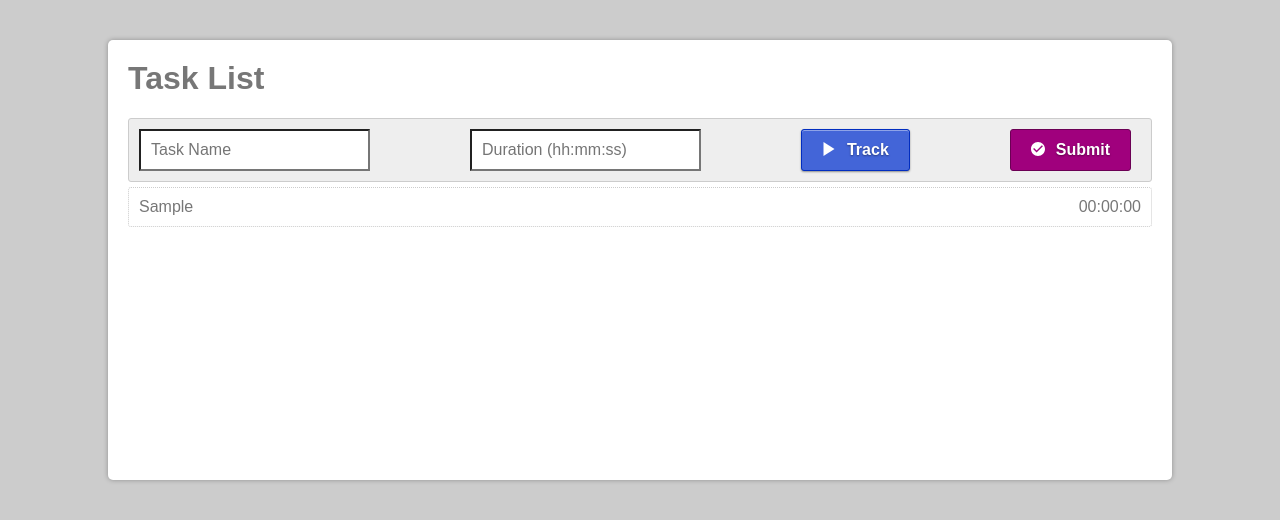
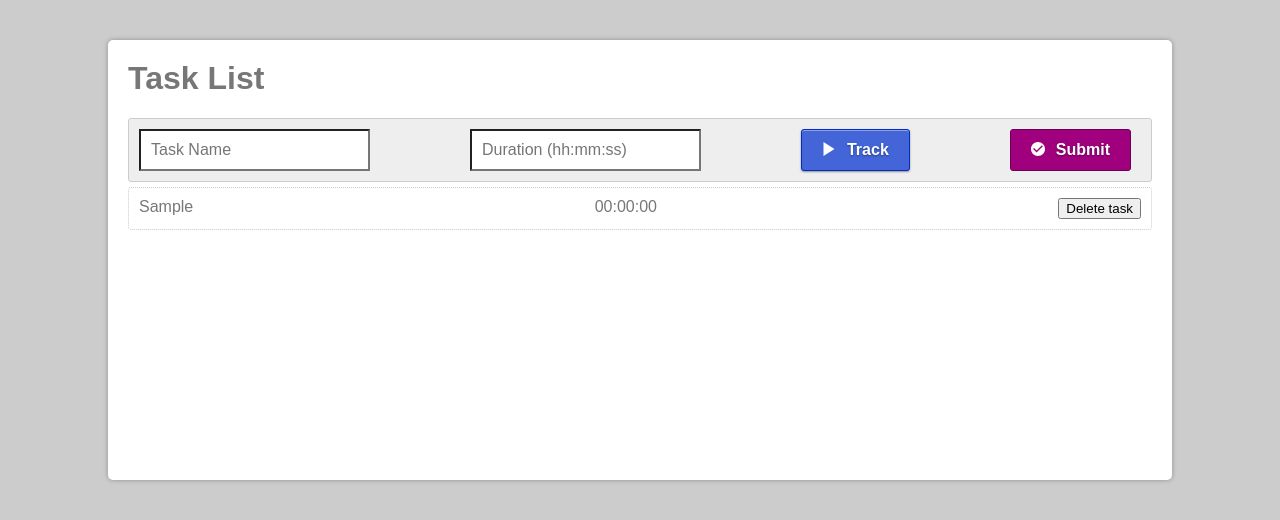
Before and after one commit to jan-gajdowicz/tlogger, a React (Create React App) app: page / in a window 1280 px wide. Both pictures are taken after typing "Sample", "Sample" into the empty fields and a click on the button "Submit". Shown: the top 520 px of the page. Built offline with nearby package versions, Linux system fonts and the light colour scheme; no server answers.

Commit message:
add delete task action & reducer

```diff
--- a/src/actions.js
+++ b/src/actions.js
@@ -1,6 +1,7 @@
 import {
     API_URL,
     CREATE_TASK,
+    DELETE_TASK,
     REQUEST_TASKS_PENDING,
     REQUEST_TASKS_SUCCESS,
     REQUEST_TASKS_FAILED
@@ -11,6 +12,11 @@ export const createTask = (task) => ({
     payload: task
 })
 
+export const deleteTask = (task) => ({
+    type: DELETE_TASK,
+    payload: task
+})
+
 export const requestTasks = () => async dispatch => {
     dispatch({ type: REQUEST_TASKS_PENDING })
     await fetch(API_URL)
--- a/src/components/TaskItem/TaskItem.js
+++ b/src/components/TaskItem/TaskItem.js
@@ -1,15 +1,34 @@
 import React, { Component } from 'react';
 import './TaskItem.css';
+import { connect } from 'react-redux'
+import { deleteTask } from '../../actions'
+
+
+const mapDispatchToProps = dispatch => {
+    return {
+        deleteTask: (state) => dispatch(deleteTask(state)),
+    }
+}
 
 class TaskItem extends Component {
+    constructor(props) {
+        super(props)
+        this.deleteTask = this.deleteTask.bind(this)
+    }
+    deleteTask() {
+        this.props.deleteTask(this.props.item.taskID)
+    }
     render() {
         return (
         <div className="task-item">
             <div>{this.props.item.taskName}</div>
             <div>{this.props.item.taskTimeFormatted}</div>
+            <div>
+                <button onClick={this.deleteTask}>Delete task</button>
+            </div>
         </div>
         );
     }
 }
 
-export default TaskItem;
+export default connect(null, mapDispatchToProps)(TaskItem);
--- a/src/constants.js
+++ b/src/constants.js
@@ -1,5 +1,6 @@
 export const API_URL = 'https://5d6e4e17777f670014036633.mockapi.io/tasks'
 export const CREATE_TASK = 'CREATE_TASK'
+export const DELETE_TASK = 'DELETE_TASK'
 
 export const REQUEST_TASKS_PENDING = 'REQUEST_TASKS_PENDING'
 export const REQUEST_TASKS_SUCCESS = 'REQUEST_TASKS_SUCCESS'
--- a/src/reducers.js
+++ b/src/reducers.js
@@ -1,5 +1,6 @@
 import {
     CREATE_TASK,
+    DELETE_TASK,
     REQUEST_TASKS_PENDING,
     REQUEST_TASKS_SUCCESS,
     REQUEST_TASKS_FAILED
@@ -15,6 +16,11 @@ export const tasks = (state = initialState, action = {}) => {
     switch(action.type) {
         case CREATE_TASK:
             return {...state, tasks: [...state.tasks, action.payload]}
+        case DELETE_TASK:
+            return {...state, tasks: state.tasks.filter(task => {
+                console.log('task', task);
+                return task.taskID != action.payload}
+            )}
         case REQUEST_TASKS_PENDING:
             return {...state, isPending: true }
         case REQUEST_TASKS_SUCCESS:
```
